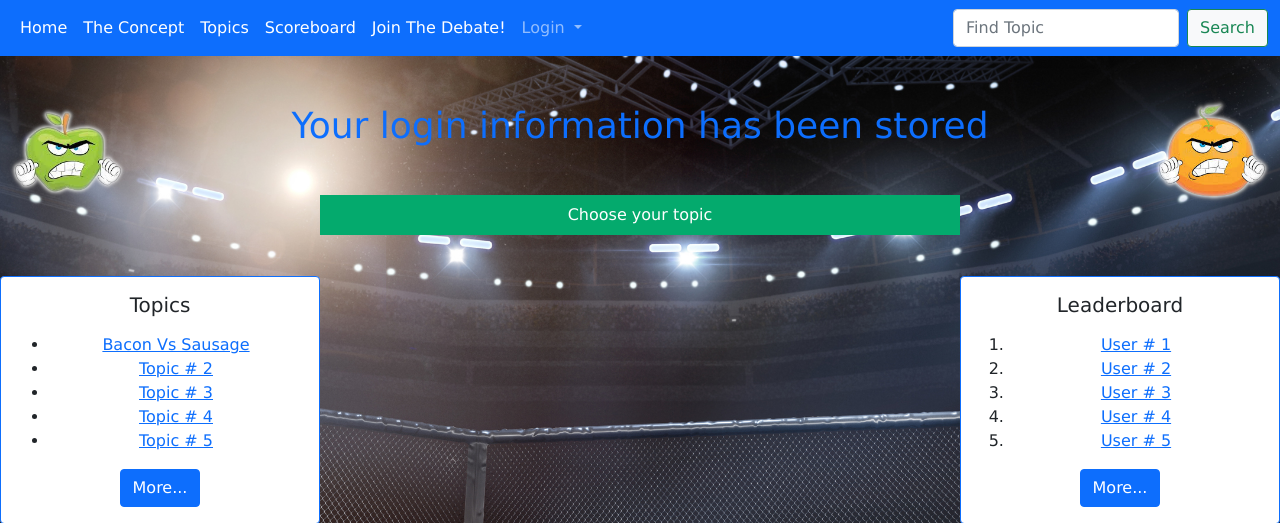
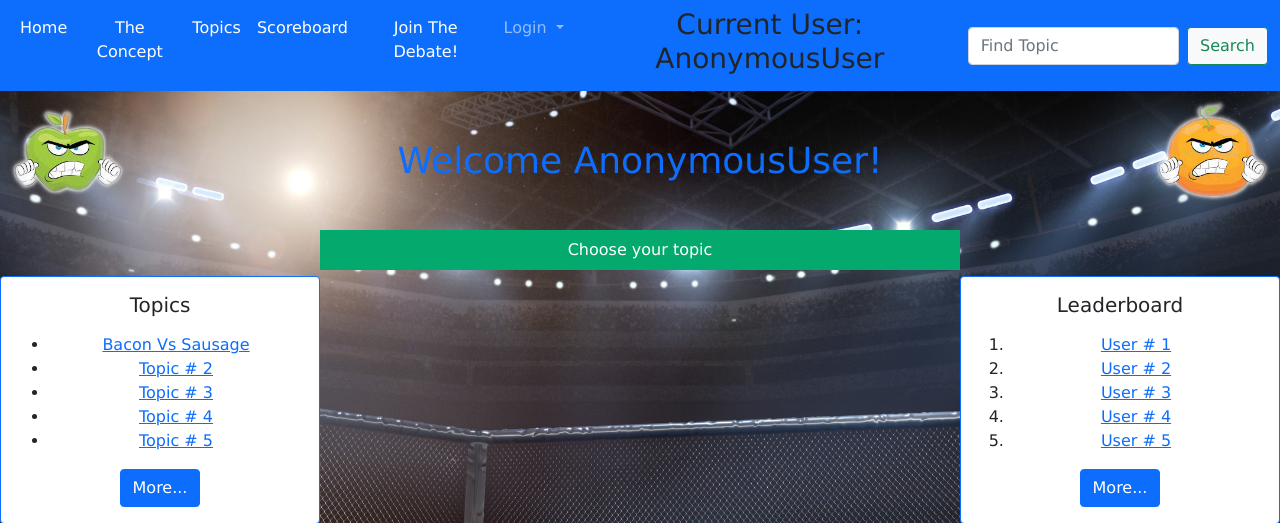
Before and after one commit to gitmyprojects/Tech_Academy_PDX, a Django app: page /join/createuser/new_user_confirmation.html/ in a window 1280 px wide. Shown: the top 523 px of the page. Run offline with Django 3.2, Linux system fonts and the light colour scheme; some libraries are stand-ins or nearby versions.

Commit message:
added user recognition once logged in

```diff
--- a/tacocat_project/src/tacocat_mainapp/Users/templates/new_user_confirmation.html
+++ b/tacocat_project/src/tacocat_mainapp/Users/templates/new_user_confirmation.html
@@ -7,7 +7,7 @@
 {% block content %}
 
 <div class="text-center">
-    <h1 class="text-primary my-5">Your login information has been stored</h1>
+    <h1 class="text-primary my-5">Welcome {{ user }}!</h1>
     <a href="{% url 'topics' %}"><button type="button" class="redirect-btn" value="Cancel">Choose your topic</button></a>
 </div>
 
--- a/tacocat_project/src/tacocat_mainapp/Users/views.py
+++ b/tacocat_project/src/tacocat_mainapp/Users/views.py
@@ -3,13 +3,21 @@ import http
 from django.shortcuts import render, redirect, get_object_or_404
 from .forms import UserForm
 from .models import User
-from django.http import HttpResponseRedirect
+from django.http import HttpResponseRedirect, HttpResponse
+
 
 def join(request):
     return render(request, 'join.html')
 
 def confirmation(request):
-    return render(request, 'new_user_confirmation.html')
+    user = request.user
+    context = {
+        'user': user,
+    }
+    # by adding 'context' i make it available when the page is rendered after the method is called
+    # being available means that i can display the value stored in the dictionary when i call the key
+    # using two curly braces
+    return render(request, 'new_user_confirmation.html', context)
 
 def createUser(request):
     form = UserForm(request.POST or None)
--- a/tacocat_project/src/tacocat_mainapp/tacocat_mainapp/views.py
+++ b/tacocat_project/src/tacocat_mainapp/tacocat_mainapp/views.py
@@ -6,7 +6,11 @@ from django.shortcuts import render, redirect
 # the views.py file
 
 def home(request): # 'request is what is entered in the browser bar
-    return render(request, 'home.html') # the string goes into the tacocat_app dir and gets the index.html
+    user = request.user
+    context = {
+        'user': user,
+    }
+    return render(request, 'home.html', context) # the string goes into the tacocat_app dir and gets the index.html
 # file
 # the reason the template folder doesnt have to be explicitly named is because the html file is in the same dir as
 # the app. django recognizes its relativity.
--- a/tacocat_project/src/tacocat_mainapp/templates/base.html
+++ b/tacocat_project/src/tacocat_mainapp/templates/base.html
@@ -65,6 +65,8 @@
 				  </form>
 				</li>
 			  	<li>
+					<h3>Current User: {{ user }}</h3>
+				</li>
 <!--------------------------- End Of navbar dropdown to log in------------------------------------------>
 			  </ul>
 			  <form class="d-flex">
```
Also changed, not shown: tacocat_project/src/tacocat_mainapp/db.sqlite3, 1 other file.
